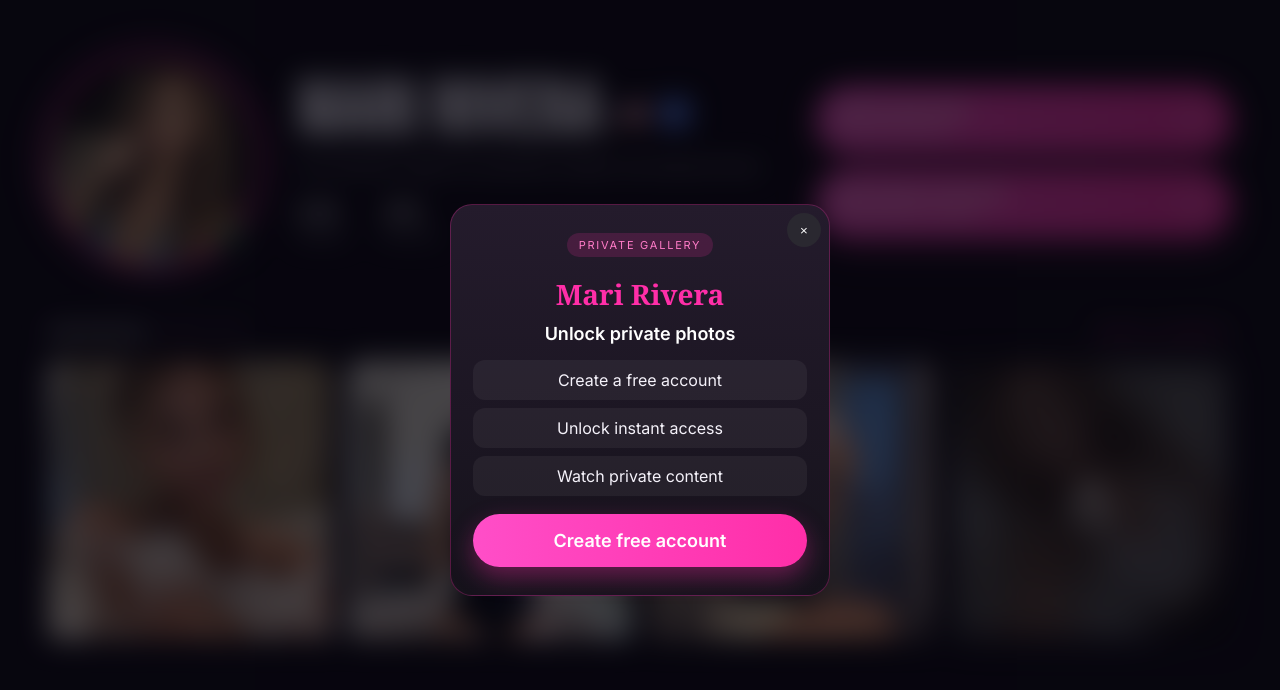
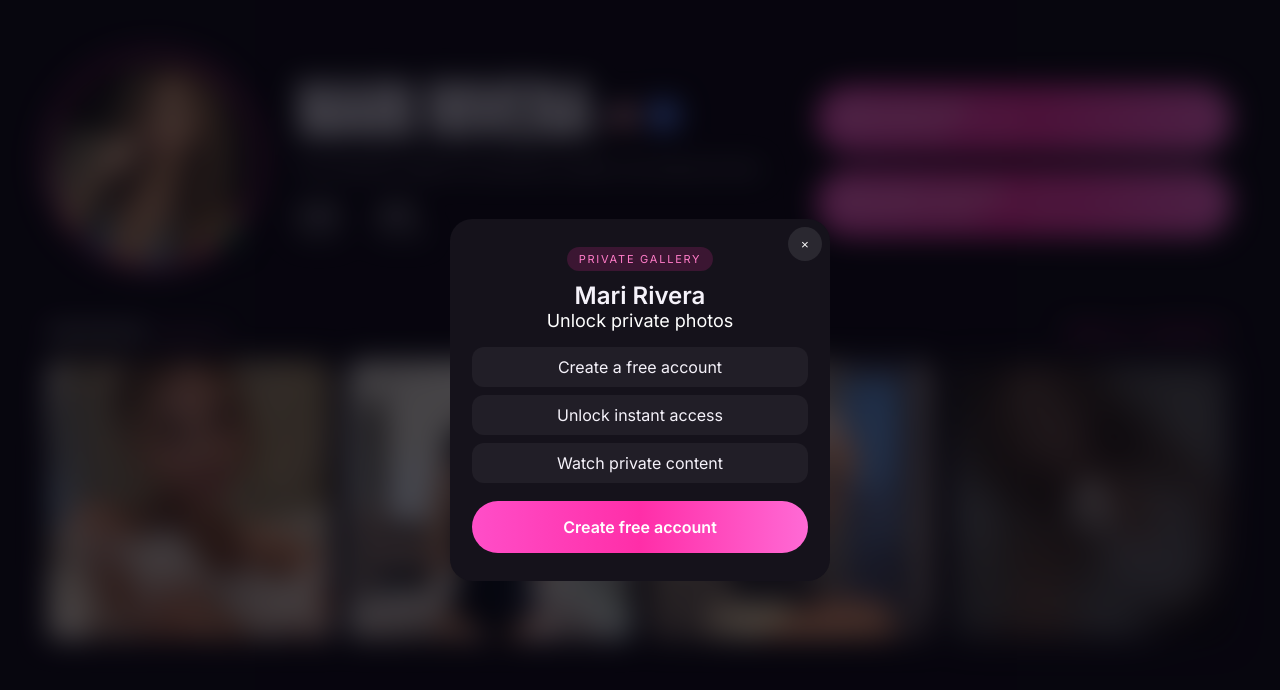
Before and after one commit to duka515/maririvera, a website: page index.html in a window 1280 px wide. Both pictures are taken after a click on the link "VIEW ALL CONTENT ›". Drawn offline with Linux system fonts and the light colour scheme.

Commit message:
Fix flag, verified badge, lock icon, and layout

```diff
--- a/css/open-app.css
+++ b/css/open-app.css
@@ -1,5 +1,4 @@
-.cta,.funnel-btn{background:linear-gradient(90deg,#ff4ec8,#ff2ea8 50%,#ff6ad5)!important;background-size:200% 200%!important;color:#fff!important;border:0!important;border-radius:999px!important;box-shadow:0 0 0 0 rgba(255,46,168,.7),0 10px 24px rgba(255,46,168,.35);animation:joinPulse 1.6s ease-out infinite,joinShine 3s linear infinite}
+.cta,.funnel-btn{background:linear-gradient(90deg,#ff4ec8,#ff2ea8 50%,#ff6ad5)!important;color:#fff!important;border:0!important;border-radius:999px!important;animation:joinPulse 1.6s ease-out infinite}
 .cta{padding:16px 20px!important}.cta-copy strong,.cta-copy small,.cta .arrow{color:#fff!important}
-.funnel-btn{display:block;width:100%;cursor:pointer;padding:16px 18px;font-weight:800;font-size:18px}
-@keyframes joinPulse{0%{box-shadow:0 0 0 0 rgba(255,46,168,.55),0 10px 24px rgba(255,46,168,.35)}70%{box-shadow:0 0 0 16px rgba(255,46,168,0),0 10px 24px rgba(255,46,168,.35)}100%{box-shadow:0 0 0 0 rgba(255,46,168,0),0 10px 24px rgba(255,46,168,.35)}}
-@keyframes joinShine{0%{background-position:0% 50%}100%{background-position:100% 50%}}
+.funnel-btn{display:block;width:100%;cursor:pointer;padding:16px 18px;font-weight:800}
+@keyframes joinPulse{0%{box-shadow:0 0 0 0 rgba(255,46,168,.55)}70%{box-shadow:0 0 0 16px rgba(255,46,168,0)}100%{box-shadow:0 0 0 0 rgba(255,46,168,0)}}
--- a/css/style.css
+++ b/css/style.css
@@ -1,32 +1,21 @@
-:root{--bg:#08060f;--pink:#ff2ea8;--text:#f5f2fa;--muted:#c9c4d4;--line:rgba(255,46,168,.18);--green:#22c55e}
-*{box-sizing:border-box;margin:0;padding:0}
-html,body{background:var(--bg);color:var(--text);font-family:Inter,system-ui,sans-serif;min-height:100%}
-.page{max-width:1366px;margin:0 auto;padding:56px 48px 80px}
-.hero{display:grid;grid-template-columns:1.4fr .8fr;gap:40px;align-items:center}
-.profile{display:grid;grid-template-columns:220px 1fr;gap:28px;align-items:center}
-.avatar-wrap{position:relative;width:210px;height:210px}.avatar{width:210px;height:210px;object-fit:cover;border-radius:50%;box-shadow:0 0 0 4px var(--pink),0 0 28px rgba(255,46,168,.55)}
+:root{--bg:#08060f;--pink:#ff2ea8;--text:#f5f2fa;--muted:#c9c4d4;--green:#22c55e}
+*{box-sizing:border-box;margin:0;padding:0}html,body{background:var(--bg);color:var(--text);font-family:Inter,system-ui,sans-serif}
+.page{max-width:1366px;margin:0 auto;padding:56px 48px 80px}.hero{display:grid;grid-template-columns:1.4fr .8fr;gap:40px;align-items:center}
+.profile{display:grid;grid-template-columns:220px 1fr;gap:28px;align-items:center}.avatar-wrap{position:relative;width:210px;height:210px}.avatar{width:210px;height:210px;object-fit:cover;border-radius:50%;box-shadow:0 0 0 4px var(--pink)}
 .online{position:absolute;right:16px;bottom:18px;width:22px;height:22px;background:var(--green);border:4px solid var(--bg);border-radius:50%;animation:livePulse 1.4s ease-out infinite}
-.online::after{content:"";position:absolute;inset:-4px;border-radius:50%;border:3px solid rgba(34,197,94,.55);animation:liveRing 1.4s ease-out infinite}
 @keyframes livePulse{0%{box-shadow:0 0 0 0 rgba(34,197,94,.75)}70%{box-shadow:0 0 0 12px rgba(34,197,94,0)}100%{box-shadow:0 0 0 0 rgba(34,197,94,0)}}
-@keyframes liveRing{0%{transform:scale(.7);opacity:.9}100%{transform:scale(1.7);opacity:0}}
-.name-row{display:flex;align-items:center;gap:14px;flex-wrap:wrap}
-h1{font-family:"Bebas Neue",sans-serif;font-size:clamp(48px,6vw,84px);letter-spacing:1px;line-height:.9}
-.badges{display:flex;align-items:center;gap:8px}.flag{font-size:28px}
-.verified{width:32px;height:32px;border-radius:50%;background:#2f6bff;display:grid;place-items:center}.verified svg{width:18px;height:18px;fill:#fff}
-.tagline{margin-top:8px;color:var(--muted)}.stats{display:flex;gap:36px;margin-top:22px}.stat strong{display:block;font-size:22px}.stat span{color:var(--muted);font-size:12px;letter-spacing:1px}
-.ctas{display:grid;gap:16px}.cta{display:flex;align-items:center;gap:16px;padding:18px 20px;text-decoration:none;color:inherit}.cta-copy{flex:1}.cta-copy strong,.cta-copy small{display:block}
-.arrow{width:34px;height:34px;border:1px solid #fff;border-radius:50%;display:grid;place-items:center;font-size:28px}
-.gallery-block{margin-top:56px}.gallery-head{display:flex;justify-content:space-between;align-items:baseline;margin-bottom:18px}.gallery-head .left{display:flex;align-items:baseline;gap:10px}
-.updated{color:#ff7cc8;font-size:10px;letter-spacing:.18em;text-transform:lowercase;opacity:.8;position:relative;top:-6px}
-.view-all{color:var(--pink);text-decoration:none;font-size:13px}
-.gallery{display:grid;grid-template-columns:repeat(4,1fr);gap:16px}.shot{position:relative;display:block;border-radius:14px;overflow:hidden}.shot img{width:100%;height:280px;object-fit:cover}
-.shot.locked img{filter:blur(14px) brightness(.45)}.shot.locked .lock-overlay{position:absolute;inset:0;display:grid;place-items:center}.shot.locked .lock-overlay svg{width:54px;height:54px;stroke:#fff;fill:none;stroke-width:2}
-footer{max-width:1366px;margin:0 auto;padding:22px 48px;display:flex;justify-content:space-between;color:#8d8798;font-size:13px}footer a{color:#8d8798;text-decoration:none}
+.name-row{display:flex;align-items:center;gap:14px}h1{font-family:"Bebas Neue",sans-serif;font-size:clamp(48px,6vw,84px);line-height:.9}
+.badges{display:flex;align-items:center;gap:8px}.flag{font-size:28px}.verified{width:32px;height:32px;border-radius:50%;background:#2f6bff;display:grid;place-items:center}.verified svg{width:18px;height:18px;fill:#fff}
+.tagline{margin-top:8px;color:var(--muted)}.stats{display:flex;gap:36px;margin-top:22px}.stat strong{display:block;font-size:22px}.stat span{display:block;color:var(--muted);font-size:12px}
+.ctas{display:grid;gap:16px}.cta{display:flex;align-items:center;gap:16px;padding:18px 20px;text-decoration:none;color:inherit}.cta-copy strong,.cta-copy small{display:block}
+.arrow{width:34px;height:34px;border:1px solid #fff;border-radius:50%;display:grid;place-items:center}
+.gallery-block{margin-top:56px}.gallery-head{display:flex;justify-content:space-between;margin-bottom:18px}.gallery-head .left{display:flex;align-items:baseline;gap:10px}.updated{color:#ff7cc8;font-size:10px}.view-all{color:var(--pink);text-decoration:none}
+.gallery{display:grid;grid-template-columns:repeat(4,1fr);gap:16px}.shot{position:relative;display:block;border-radius:14px;overflow:hidden}.shot img{width:100%;height:280px;object-fit:cover}.shot.locked img{filter:blur(14px) brightness(.45)}.shot.locked .lock-overlay{position:absolute;inset:0;display:grid;place-items:center}.shot.locked .lock-overlay svg{width:54px;height:54px;stroke:#fff;fill:none;stroke-width:2}
+footer{max-width:1366px;margin:0 auto;padding:22px 48px;display:flex;justify-content:space-between;color:#8d8798}footer a{color:#8d8798;text-decoration:none}
 html.funnel-open,body.funnel-open{overflow:hidden}body.funnel-open .page,body.funnel-open footer{filter:blur(14px);pointer-events:none}
-.funnel-overlay[hidden]{display:none!important}.funnel-card{position:relative;width:min(380px,100%);background:linear-gradient(180deg,#241b2c,#15121b);border:1px solid rgba(255,46,168,.28);border-radius:22px;padding:28px 22px;text-align:center}
+.funnel-overlay[hidden]{display:none!important}.funnel-card{position:relative;width:min(380px,100%);background:#15121b;border-radius:22px;padding:28px 22px;text-align:center}
 .funnel-x{position:absolute;top:8px;right:8px;width:34px;height:34px;border:0;border-radius:50%;background:#2a2830;color:#fff}
-.funnel-card h2{font-family:Georgia,serif;color:var(--pink);font-size:28px;margin:8px 28px 10px}
 .funnel-kicker{display:inline-block;margin:0 0 10px;padding:5px 12px;border-radius:999px;background:rgba(255,46,168,.16);color:#ff7cc8;font-size:11px;letter-spacing:.16em;text-transform:uppercase}
-#popupHeadline{font-size:18px;font-weight:650;color:#fff;margin:0 8px 16px}.funnel-steps{display:grid;gap:8px;margin:0 0 18px}.funnel-steps div{background:rgba(255,255,255,.05);border-radius:12px;padding:10px 12px}
+#popupHeadline{font-size:18px;color:#fff;margin:0 8px 16px}.funnel-steps{display:grid;gap:8px;margin:0 0 18px}.funnel-steps div{background:rgba(255,255,255,.05);border-radius:12px;padding:10px}
 .funnel-banner,.funnel-card img{display:none!important}
-@media(max-width:980px){.page{padding:28px 18px}.hero,.profile{grid-template-columns:1fr}.avatar-wrap,.avatar{width:140px;height:140px;margin:0 auto}.gallery{grid-template-columns:1fr 1fr}.shot img{height:200px}}
+@media(max-width:980px){.page{padding:28px 18px}.hero,.profile{grid-template-columns:1fr}.avatar-wrap,.avatar{width:140px;height:140px;margin:0 auto}.gallery{grid-template-columns:1fr 1fr}}
--- a/index.html
+++ b/index.html
@@ -1,15 +1,14 @@
 <!DOCTYPE html>
-<html lang="en"><head><meta charset="UTF-8" /><meta name="viewport" content="width=device-width, initial-scale=1, viewport-fit=cover" /><title>Mari Rivera</title>
+<html lang="en"><head><meta charset="UTF-8" /><meta name="viewport" content="width=device-width, initial-scale=1" /><title>Mari Rivera</title>
 <link href="https://fonts.googleapis.com/css2?family=Bebas+Neue&family=Inter:wght@300;400;500;600&display=swap" rel="stylesheet" />
-<link rel="stylesheet" href="css/style.css?v=9" /><link rel="stylesheet" href="css/open-app.css?v=9" /></head>
+<link rel="stylesheet" href="css/style.css?v=10" /><link rel="stylesheet" href="css/open-app.css?v=10" /></head>
 <body><main class="page"><section class="hero"><div class="profile"><div class="avatar-wrap"><img id="avatar" class="avatar" src="assets/avatar.jpeg" alt="Mari Rivera" /><span class="online"></span></div>
-<div class="identity"><div class="name-row"><h1 id="creatorName">Mari Rivera</h1><span class="badges"><span id="flag" class="flag">🇺🇸</span><span class="verified"><svg viewBox="0 0 24 24"><path d="M12 2l2.2 2.2 3.1-.4 1 3 2.8 1.5-1.5 2.8 1.5 2.8-2.8 1.5-1 3-3.1-.4L12 22l-2.2-2.2-3.1.4-1-3L2.9 15.7l1.5-2.8L2.9 10.1l2.8-1.5 1-3 3.1.4L12 2zm-1.2 13.3l5.5-5.5-1.4-1.4-4.1 4.1-2-2-1.4 1.4 3.4 3.4z"/></svg></span></span></div>
+<div class="identity"><div class="name-row"><h1 id="creatorName">Mari Rivera</h1><span class="badges"><span class="flag">🇺🇸</span><span class="verified"><svg viewBox="0 0 24 24"><path d="M12 2l2.2 2.2 3.1-.4 1 3 2.8 1.5-1.5 2.8 1.5 2.8-2.8 1.5-1 3-3.1-.4L12 22l-2.2-2.2-3.1.4-1-3L2.9 15.7l1.5-2.8L2.9 10.1l2.8-1.5 1-3 3.1.4L12 2zm-1.2 13.3l5.5-5.5-1.4-1.4-4.1 4.1-2-2-1.4 1.4 3.4 3.4z"/></svg></span></span></div>
 <p id="tagline" class="tagline">Your favorite creator for exclusive content, live shows &amp; more</p>
 <div class="stats"><div class="stat"><strong id="videoCount">236</strong><span>VIDEOS</span></div><div class="stat"><strong id="photoCount">418</strong><span>PHOTOS</span></div></div></div></div>
-<div class="ctas"><a class="cta js-live" href="#"><span class="cta-copy"><strong>WATCH ME NOW</strong><small>Join my live show</small></span><span class="arrow">›</span></a>
-<a class="cta js-premium" href="#"><span class="cta-copy"><strong>EXCLUSIVE CONTENT</strong><small>View premium content</small></span><span class="arrow">›</span></a></div></section>
+<div class="ctas"><a class="cta js-live" href="#"><span class="cta-copy"><strong>WATCH ME NOW</strong><small>Join my live show</small></span><span class="arrow">›</span></a><a class="cta js-premium" href="#"><span class="cta-copy"><strong>EXCLUSIVE CONTENT</strong><small>View premium content</small></span><span class="arrow">›</span></a></div></section>
 <section class="gallery-block"><div class="gallery-head"><div class="left"><strong><span id="photoCountLabel">418</span> PHOTOS</strong><span class="updated">updated today</span></div><a class="view-all js-photos" href="#">VIEW ALL CONTENT ›</a></div>
 <div class="gallery"><a class="shot js-photos" href="#"><img src="assets/g1.jpeg" alt="" /></a><a class="shot js-photos" href="#"><img src="assets/g2.jpeg" alt="" /></a><a class="shot js-photos" href="#"><img src="assets/g3.jpeg" alt="" /></a><a class="shot locked js-photos" href="#"><img src="assets/g4.jpeg" alt="" /><span class="lock-overlay"><svg viewBox="0 0 24 24"><rect x="5" y="11" width="14" height="10" rx="2"/><path d="M8 11V8a4 4 0 018 0v3"/></svg></span></a></div></section></main>
 <footer><a href="dmca.html">DMCA</a><span>© <span id="year">2026</span> <span id="footerName">Mari Rivera</span></span></footer>
-<div id="funnelOverlay" class="funnel-overlay" hidden style="position:fixed;inset:0;z-index:2147483647;display:none;align-items:center;justify-content:center;padding:16px;background:rgba(8,6,15,.72);"><div class="funnel-card"><button id="popupClose" class="funnel-x" type="button">×</button><p class="funnel-kicker" id="popupKicker">Exclusive access</p><h2 id="popupName">Mari Rivera</h2><p id="popupHeadline">Create a free account to continue</p><div id="popupSteps" class="funnel-steps"><div>Create a free account</div><div>Unlock instant access</div><div>Watch private content</div></div><span id="popupJoin" class="funnel-btn" role="button">Create free account</span></div></div>
-<script src="js/config.js?v=9"></script><script src="js/app.js?v=9"></script></body></html>
+<div id="funnelOverlay" class="funnel-overlay" hidden><div class="funnel-card"><button id="popupClose" class="funnel-x" type="button">×</button><p class="funnel-kicker" id="popupKicker">Exclusive access</p><h2 id="popupName">Mari Rivera</h2><p id="popupHeadline">Create a free account to continue</p><div id="popupSteps" class="funnel-steps"><div>Create a free account</div><div>Unlock instant access</div><div>Watch private content</div></div><span id="popupJoin" class="funnel-btn" role="button">Create free account</span></div></div>
+<script src="js/config.js?v=10"></script><script src="js/app.js?v=10"></script></body></html>
--- a/js/app.js
+++ b/js/app.js
@@ -1,20 +1,19 @@
 (function () {
   var c = window.SITE || {}; var popup = c.popup || {}; var currentUrl = popup.url || "";
   function setText(id, value) { var el = document.getElementById(id); if (el && value != null) el.textContent = value; }
-  setText("creatorName", c.name); setText("popupName", c.name); setText("footerName", c.name); setText("tagline", c.tagline); setText("flag", c.flag); setText("videoCount", c.videos); setText("photoCount", c.photos); setText("photoCountLabel", c.photos); setText("year", new Date().getFullYear());
+  setText("creatorName", c.name); setText("popupName", c.name); setText("footerName", c.name); setText("tagline", c.tagline);
+  setText("videoCount", c.videos); setText("photoCount", c.photos); setText("photoCountLabel", c.photos); setText("year", new Date().getFullYear());
   if (c.name) document.title = c.name;
   var avatar = document.getElementById("avatar"); if (avatar && c.avatar) avatar.src = c.avatar;
   var headlines = { live: "Join my live show for free", premium: "Unlock exclusive content", photos: "Unlock private photos" };
   var kickers = { live: "Live now", premium: "Members only", photos: "Private gallery" };
   var headline = document.getElementById("popupHeadline"); if (headline && popup.headline) headline.textContent = popup.headline;
-  var steps = document.getElementById("popupSteps"); if (steps && popup.steps) steps.innerHTML = popup.steps.map(function (s) { return "<div>" + s + "</div>"; }).join("");
   var overlay = document.getElementById("funnelOverlay"); var join = document.getElementById("popupJoin");
-  function openOffer(url, kind) { currentUrl = url || popup.url || ""; if (headline) headline.textContent = headlines[kind] || popup.headline || "Create a free account to continue"; var kicker = document.getElementById("popupKicker"); if (kicker) kicker.textContent = kickers[kind] || "Exclusive access"; if (!overlay) return; overlay.hidden = false; overlay.style.cssText = "position:fixed;inset:0;z-index:2147483647;display:flex;align-items:center;justify-content:center;background:rgba(8,6,15,.72)"; document.documentElement.classList.add("funnel-open"); document.body.classList.add("funnel-open"); }
+  function openOffer(url, kind) { currentUrl = url || popup.url || ""; if (headline) headline.textContent = headlines[kind] || "Create a free account to continue"; var kicker = document.getElementById("popupKicker"); if (kicker) kicker.textContent = kickers[kind] || "Exclusive access"; if (!overlay) return; overlay.hidden = false; overlay.style.cssText = "position:fixed;inset:0;z-index:2147483647;display:flex;align-items:center;justify-content:center;background:rgba(8,6,15,.72)"; document.documentElement.classList.add("funnel-open"); document.body.classList.add("funnel-open"); }
   function bind(selector, url, kind) { document.querySelectorAll(selector).forEach(function (el) { el.removeAttribute("href"); el.addEventListener("click", function (e) { e.preventDefault(); e.stopPropagation(); openOffer(url, kind); }); }); }
   bind(".js-live", c.liveUrl, "live"); bind(".js-premium", c.premiumUrl, "premium"); bind(".js-photos", c.photosUrl, "photos");
-  if (join) { join.removeAttribute("href"); join.addEventListener("click", function (e) { e.preventDefault(); if (currentUrl) window.open(currentUrl, "_blank", "noopener"); }); }
-  function closeFunnel(e) { if (e) e.preventDefault(); if (!overlay) return; overlay.hidden = true; overlay.style.display = "none"; document.documentElement.classList.remove("funnel-open"); document.body.classList.remove("funnel-open"); }
+  if (join) join.addEventListener("click", function (e) { e.preventDefault(); if (currentUrl) window.open(currentUrl, "_blank", "noopener"); });
+  function closeFunnel() { if (!overlay) return; overlay.hidden = true; overlay.style.display = "none"; document.documentElement.classList.remove("funnel-open"); document.body.classList.remove("funnel-open"); }
   var closeBtn = document.getElementById("popupClose"); if (closeBtn) closeBtn.addEventListener("click", closeFunnel);
-  if (overlay) overlay.addEventListener("click", function (e) { if (e.target === overlay) closeFunnel(e); });
-  document.addEventListener("keydown", function (e) { if (e.key === "Escape") closeFunnel(); });
+  if (overlay) overlay.addEventListener("click", function (e) { if (e.target === overlay) closeFunnel(); });
 })();
```
